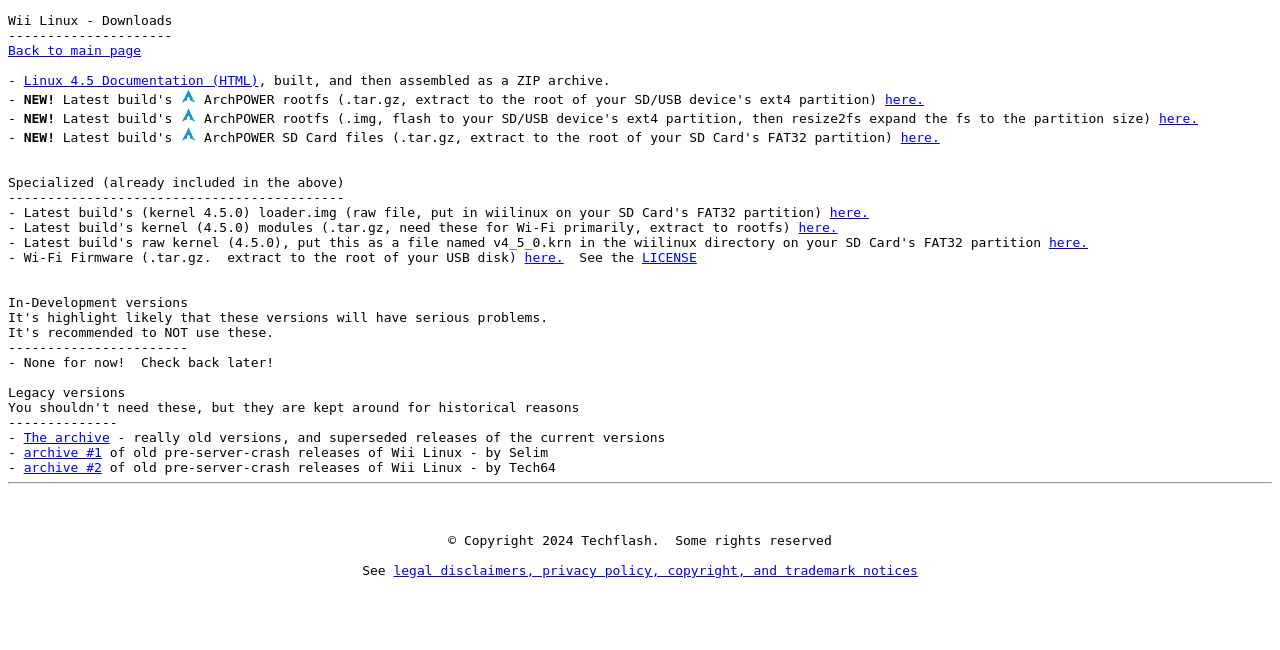
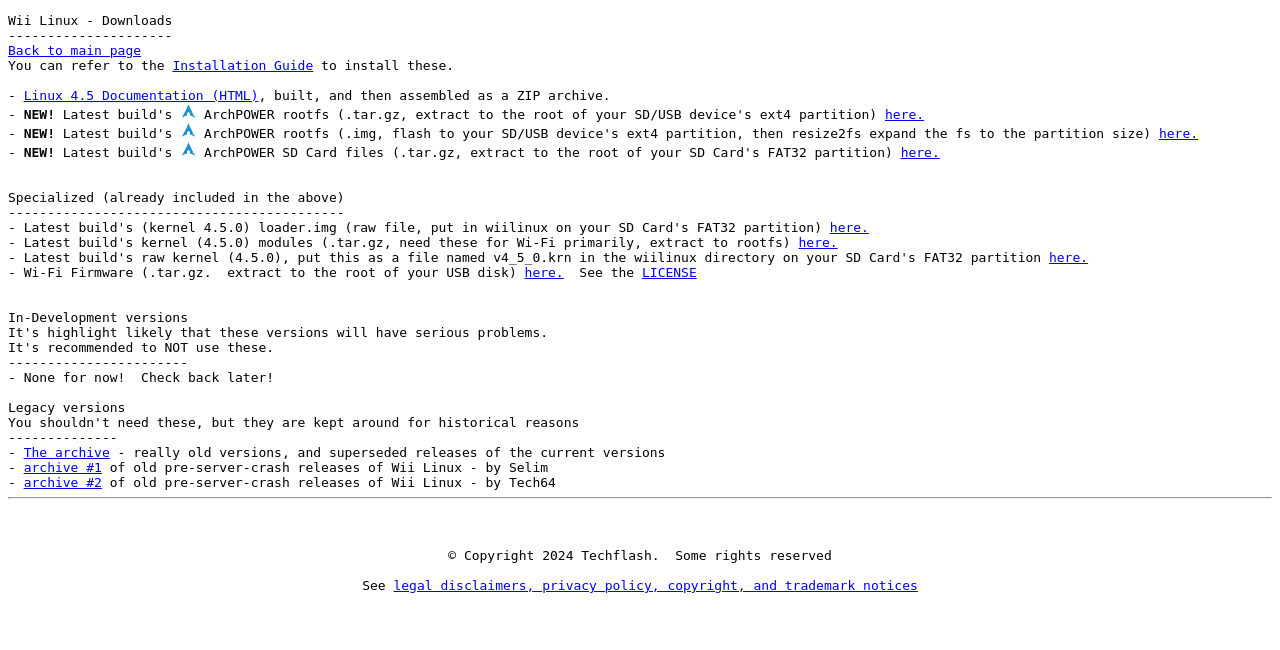
Before and after one commit to Wii-Linux/www, a PHP site: page /downloads in a window 1280 px wide. Shown: the top 650 px of the page. Run offline with PHP 8.4, Linux system fonts and the light colour scheme.

Commit message:
Add installation guide link to downloads

```diff
--- a/site/downloads.php
+++ b/site/downloads.php
@@ -16,6 +16,7 @@
 Wii Linux - Downloads
 ---------------------
 <a href="/">Back to main page</a>
+You can refer to the <a href="https://wiki.wii-linux.org/wiki/Installation_Guide">Installation Guide</a> to install these.
 
 - <a href="/kernel-docs.zip">Linux 4.5 Documentation (HTML)</a>, built, and then assembled as a ZIP archive.
 - <b>NEW!</b> Latest build's <img <?img("arch");?> alt="Arch Linux Icon"> ArchPOWER rootfs (.tar.gz, extract to the root of your SD/USB device's ext4 partition) <a href="/files/wii_linux_rootfs_archpower-latest.tar.gz">here.</a>
```
